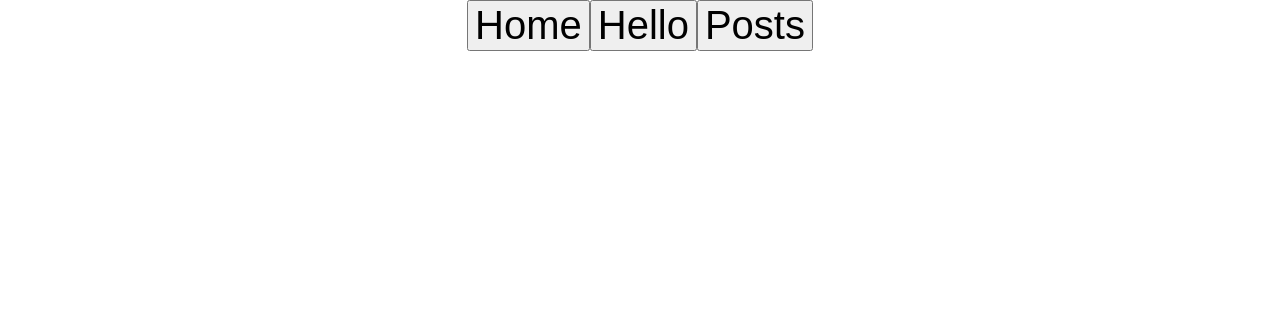
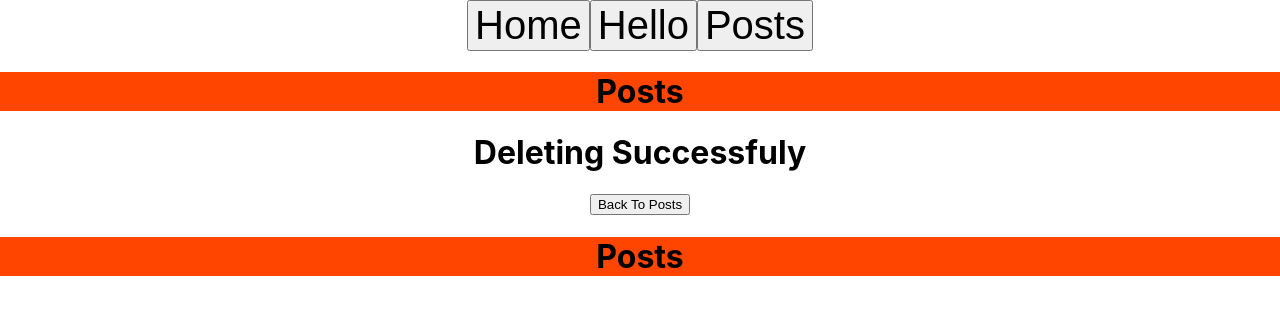
Before and after one commit to Hamza12398/React-JS, a React (Create React App) app: page /Post/Delete in a window 1280 px wide. Before the commit this address had no page. Shown: the top 314 px of the page. Built offline with nearby package versions, Linux system fonts and the light colour scheme.

Commit message:
NESTED ROUTE AND OUTLET

```diff
--- a/src/App.js
+++ b/src/App.js
@@ -1,10 +1,13 @@
-import logo from "./logo.svg";
 import "./App.css";
 import { Route, Routes, Link } from "react-router-dom";
 import Hello from "./Hello";
 import Home from "./Home";
 import PostList from "./PostList";
 import PostDetails from "./PostDetails";
+import Error404 from "./Error404";
+import NewPost from "./NewPost";
+import Postlayout from "./PostLayout";
+import Delete from "./Delete";
 import { postsContext } from "./Contexts/PostsContext";
 
 function App() {
@@ -29,12 +32,7 @@ function App() {
       title: "Fourth Post",
       body: "This is Body For Each Title and Body  and Body and Body",
     },
-    {
-      id: 5,
-      title: "Five Post",
-      body: "This is Body For Each Title and Body  and Body and Body",
-    },
-  ]
+  ];
   return (
     <postsContext.Provider value={postData}>
       <div className="App">
@@ -42,7 +40,6 @@ function App() {
           <Link to="/">
             <button style={{ fontSize: "40px" }}>Home</button>
           </Link>
-
           <Link to="/Hello">
             <button style={{ fontSize: "40px" }}>Hello</button>
           </Link>
@@ -54,9 +51,16 @@ function App() {
         {/* ROUTER */}
         <Routes>
           <Route path="/" element={<Home />} />
-          <Route path="/Post" element={<PostList />} />
+          {/* NESTED & OULET ROUTES */}
+          <Route path="/Post" element={<Postlayout />}>
+            <Route index element={<PostList />} />
+            <Route path="/Post/:postId" element={<PostDetails />} />
+            <Route path="new" element={<NewPost />} />
+            <Route path="Delete" element={<Delete />} />
+          </Route>
+          {/* NESTED & OULET ROUTE */}
           <Route path="/Hello" element={<Hello />} />
-          <Route path="/PostDetails/:postId" element={<PostDetails />} />
+          <Route path="*" element={<Error404 />} />
         </Routes>
       </div>
     </postsContext.Provider>
--- /dev/null
+++ b/src/Delete.jsx
@@ -0,0 +1,16 @@
+import { Link } from "react-router-dom"
+
+export default function Delete() {
+  return(
+    <>
+      <div>
+        <h1>Deleting Successfuly</h1>
+        <Link to="/Post">
+          <button>
+            Back To Posts
+          </button>
+        </Link>
+      </div>
+    </>
+  )
+}
--- /dev/null
+++ b/src/Error404.jsx
@@ -0,0 +1,11 @@
+import { Link } from "react-router-dom";
+export default function Errro() {
+  return (
+    <>
+      <h1>Page Not Found</h1>
+      <Link to="/">
+        <button style={{ fontSize: "30px" }}>Retun Home Page</button>
+      </Link>
+    </>
+  );
+}
--- /dev/null
+++ b/src/NewPost.jsx
@@ -0,0 +1,16 @@
+import { Link } from "react-router-dom"
+
+export default function NawPost() {
+  return(
+    <>
+      <div>
+        <h1>New Post</h1>
+        <Link to="/Post">
+          <button>
+            Back To Posts
+          </button>
+        </Link>
+      </div>
+    </>
+  )
+}
--- /dev/null
+++ b/src/PostLayout.jsx
@@ -0,0 +1,17 @@
+import { Outlet } from "react-router-dom";
+
+export default function PostLayout() {
+  return (
+    <>
+      <div style={{ background: "orangered", width: "100%" }}>
+        <h1>Posts</h1>
+      </div>
+      <div>
+        <Outlet />
+      </div>
+      <div style={{ background: "orangered", width: "100%" }}>
+        <h1>Posts</h1>
+      </div>
+    </>
+  );
+}
--- a/src/PostList.jsx
+++ b/src/PostList.jsx
@@ -2,12 +2,11 @@ import { Link } from "react-router-dom";
 import { postsContext } from "./Contexts/PostsContext";
 import { useContext } from "react";
 
-
 export default function PostList() {
-  const posts  = useContext(postsContext);
+  const posts = useContext(postsContext);
   let postList = posts.map((post) => {
     return (
-      <Link key={post.id} to={`/PostDetails/${post.id}`}>
+      <Link key={post.id} to={`/Post/${post.id}`}>
         <div
           style={{ background: "orange", marginTop: "10px", padding: "10px" }}
         >
```
